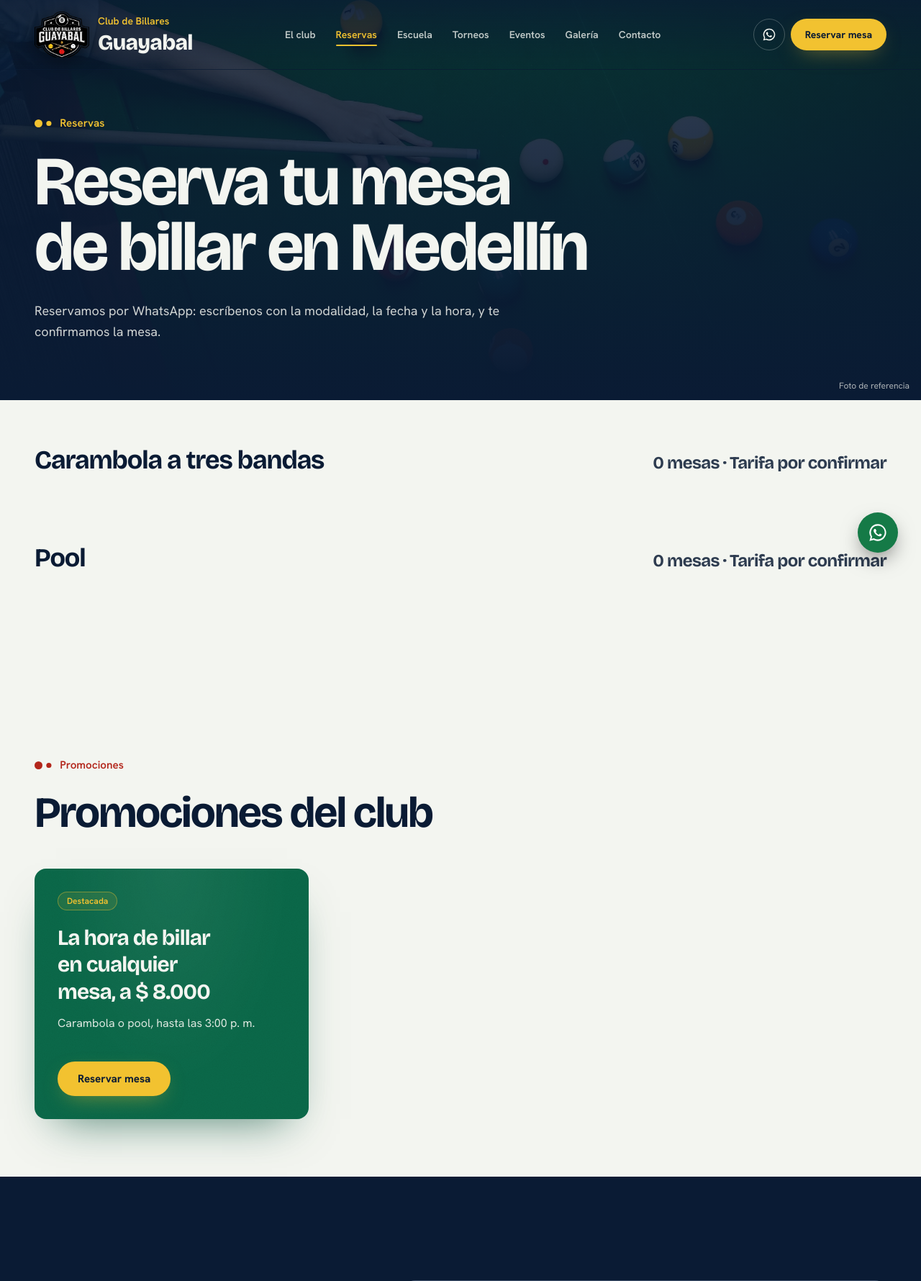
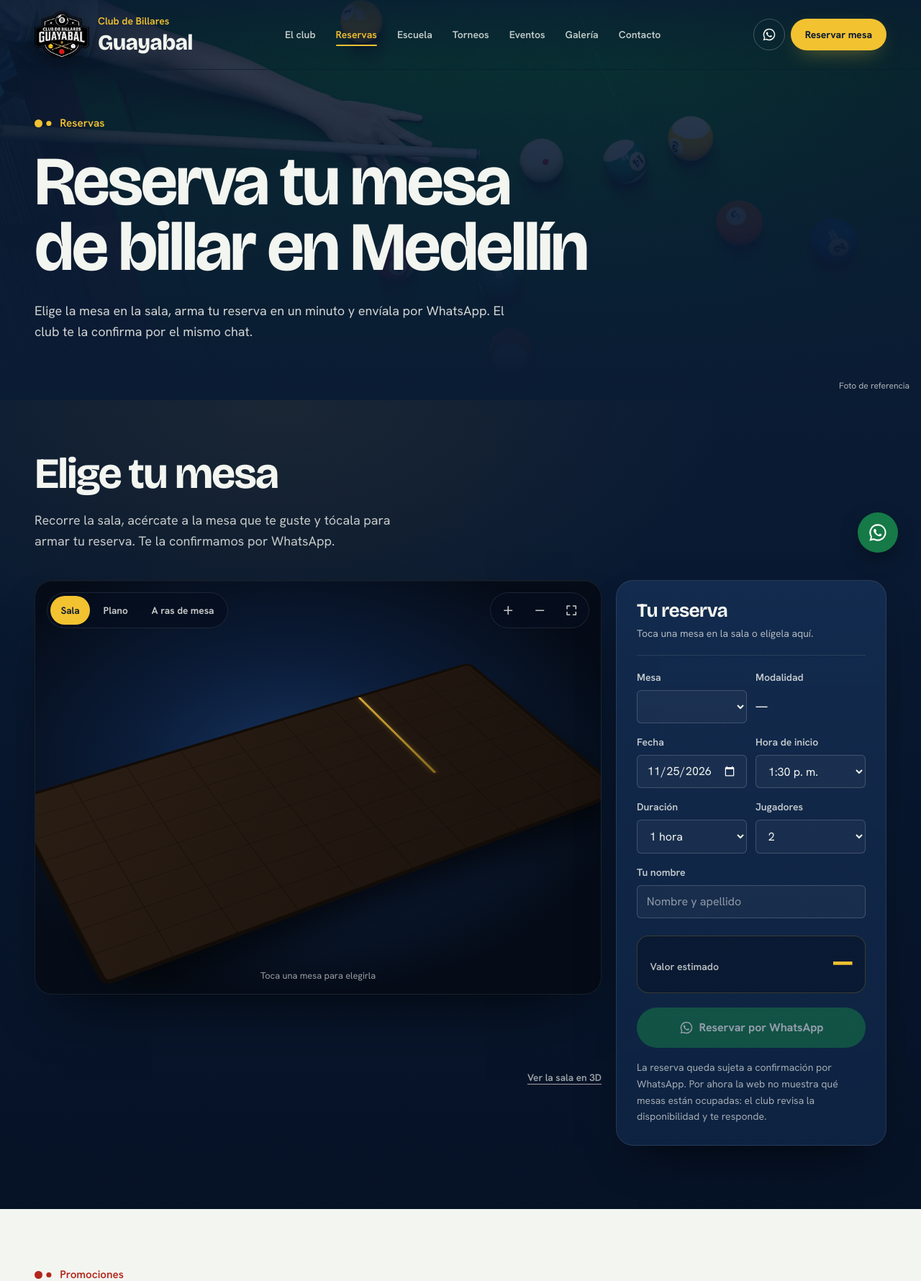
Before and after one commit to felipe95011015221-cell/billares-guayabal-python, a Django app: page /reservas/ in a window 1280 px wide. Shown: the top 1780 px of the page at 72% size. Run offline with Django 5.2, Linux system fonts and the light colour scheme; data comes from the database, SQL or seed files in the repository; data that the repository does not hold is empty; style sheets or scripts are compiled from the project's sources; parts of the project's set-up code (start-up, migrations or seed data) failed here and were passed over.

Commit message:
Reservas: la sala 3D reemplaza las ilustraciones planas de las mesas

```diff
--- a/club/templates/club/reservas_whatsapp.html
+++ b/club/templates/club/reservas_whatsapp.html
@@ -1,29 +1,8 @@
 {% extends "club/base.html" %}{% load club_tags %}
 {% block contenido %}
 {# Página de reservas cuando las reservas en línea están apagadas: se reserva por WhatsApp. #}
-{% include "club/parciales/encabezado_pagina.html" with eyebrow="Reservas" titulo='Reserva tu mesa de billar en Medellín' texto="Reservamos por WhatsApp: escríbenos con la modalidad, la fecha y la hora, y te confirmamos la mesa." foto=negocio.FOTOS.tiro_mesa_verde %}
-<section class="seccion tono-claro claro !pt-16" aria-labelledby="mesas-titulo">
-  <div class="contenedor">
-    <h2 id="mesas-titulo" class="sr-only">Mesas del club</h2>
-    {% for m in modalidades %}
-    <div class="{% if not forloop.first %}mt-16 {% endif %}">
-      <div class="flex flex-wrap items-baseline justify-between gap-x-8 gap-y-2">
-        <h3 class="font-display text-3xl sm:text-4xl">{{ m.nombre }}</h3>
-        <p class="font-display text-2xl text-carbon/85">{{ m.cantidad }} mesa{{ m.cantidad|pluralize }}{% if m.tarifa %} · {{ m.tarifa|cop }} <span class="text-lg font-semibold text-carbon/75">la hora</span>{% else %} · Tarifa por confirmar{% endif %}</p>
-      </div>
-      <ul class="mt-8 grid gap-5 sm:grid-cols-2 lg:grid-cols-3 xl:grid-cols-5">
-        {% for mesa in m.mesas %}
-        <li class="flex flex-col rounded-2xl border border-carbon/10 bg-[#fafbf8] p-5">
-          {% include "club/parciales/mesa_grafica.html" with modalidad=m.clave %}
-          <p class="mt-5 font-display text-2xl">{{ mesa.nombre }}</p>
-          <a href="{{ mesa.wa_url }}" target="_blank" rel="noopener noreferrer" data-evento="cta_reservar" data-evento-origen="mesa_{{ mesa.id }}" aria-label="Reservar {{ mesa.nombre }} por WhatsApp" class="btn btn-md btn-whatsapp mt-4 w-full">{% include "club/parciales/icono_whatsapp.html" with clase="h-5 w-5" %}Reservar</a>
-        </li>
-        {% endfor %}
-      </ul>
-    </div>
-    {% endfor %}
-  </div>
-</section>
+{% include "club/parciales/encabezado_pagina.html" with eyebrow="Reservas" titulo='Reserva tu mesa de billar en Medellín' texto="Elige la mesa en la sala, arma tu reserva en un minuto y envíala por WhatsApp. El club te la confirma por el mismo chat." foto=negocio.FOTOS.tiro_mesa_verde %}
+{% include "club/parciales/sala_reservas.html" %}
 {% include "club/parciales/promociones.html" with compacta=True %}
 <section class="seccion tono-oscuro">
   <div class="contenedor grid gap-12 lg:grid-cols-12">
```
